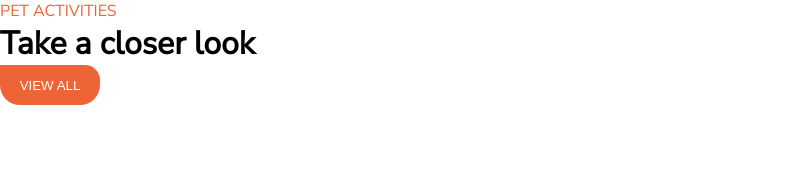
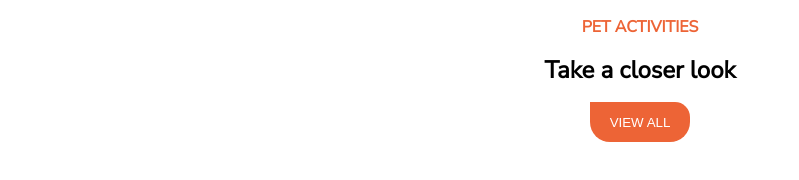
Before and after one commit to CarlosALiGom/202304-w1ch4-carlos-aliaga, a plain HTML site: page app/index.html in a window 1280 px wide. Shown: the whole page, without its empty margins (0-799 px from the left). Drawn offline with Linux system fonts and the light colour scheme.

Commit message:
Add flex to upper section

```diff
--- a/app/index.html
+++ b/app/index.html
@@ -12,8 +12,12 @@
   <title>Pet activities</title>
 </head>
 <body>
-  <span class="over-tittle">PET ACTIVITIES</span>
+  <section class="upper-section">
+    <span class="over-tittle">PET ACTIVITIES</span>
     <h1 class="main-tittle">Take a closer look</h1>
     <button class="button">VIEW ALL</button>
+  </section>
+  <div class="container">
+  </div>
 </body>
 </html>
--- a/app/styles/styles.css
+++ b/app/styles/styles.css
@@ -41,6 +41,7 @@ a {
 
 .over-tittle {
   color: var(--primary-color);
+  font-weight: bolder;
 }
 
 .button {
@@ -51,3 +52,12 @@ a {
   border-radius: 0 15px 20px 20px;
   border-style: none;
 }
+
+.upper-section {
+  display: flex;
+  flex-direction: column;
+  align-items: center;
+  justify-content: space-between;
+  gap: 1rem;
+  margin-top: 1rem;
+}
```
